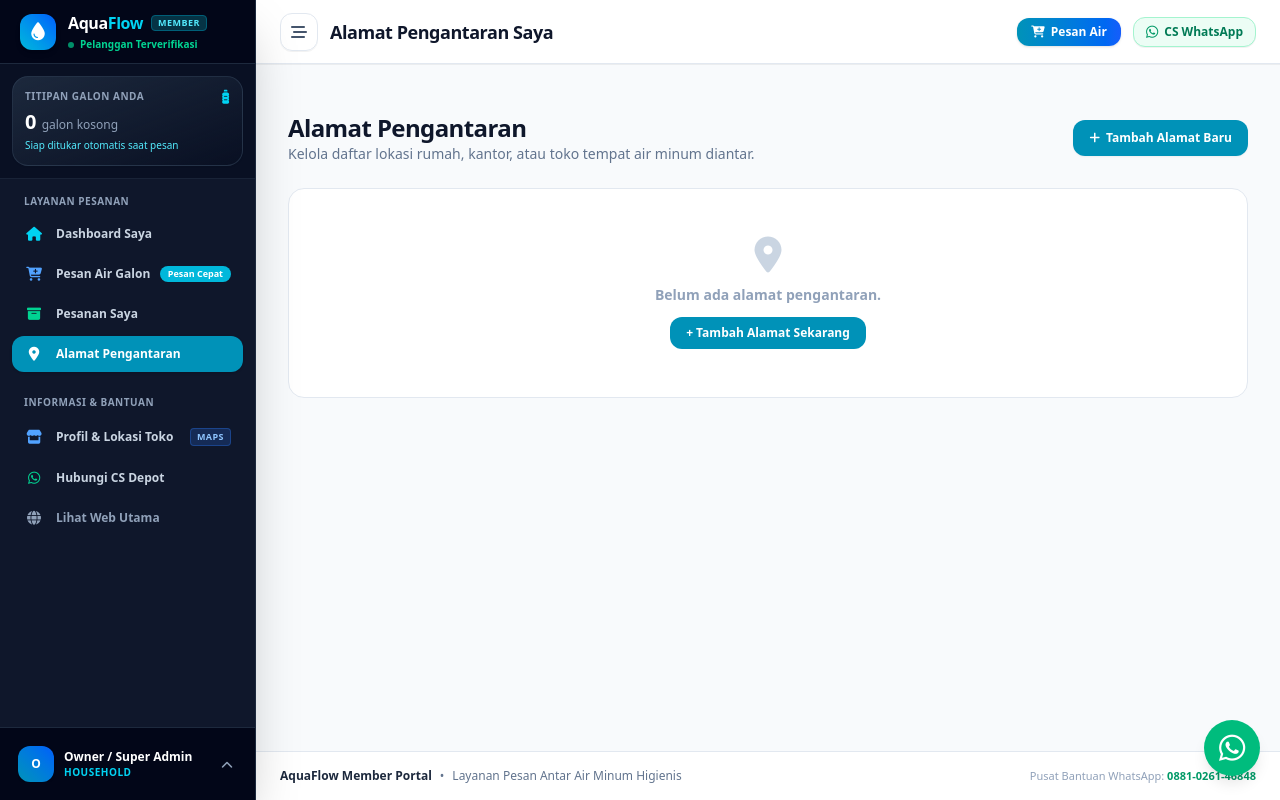
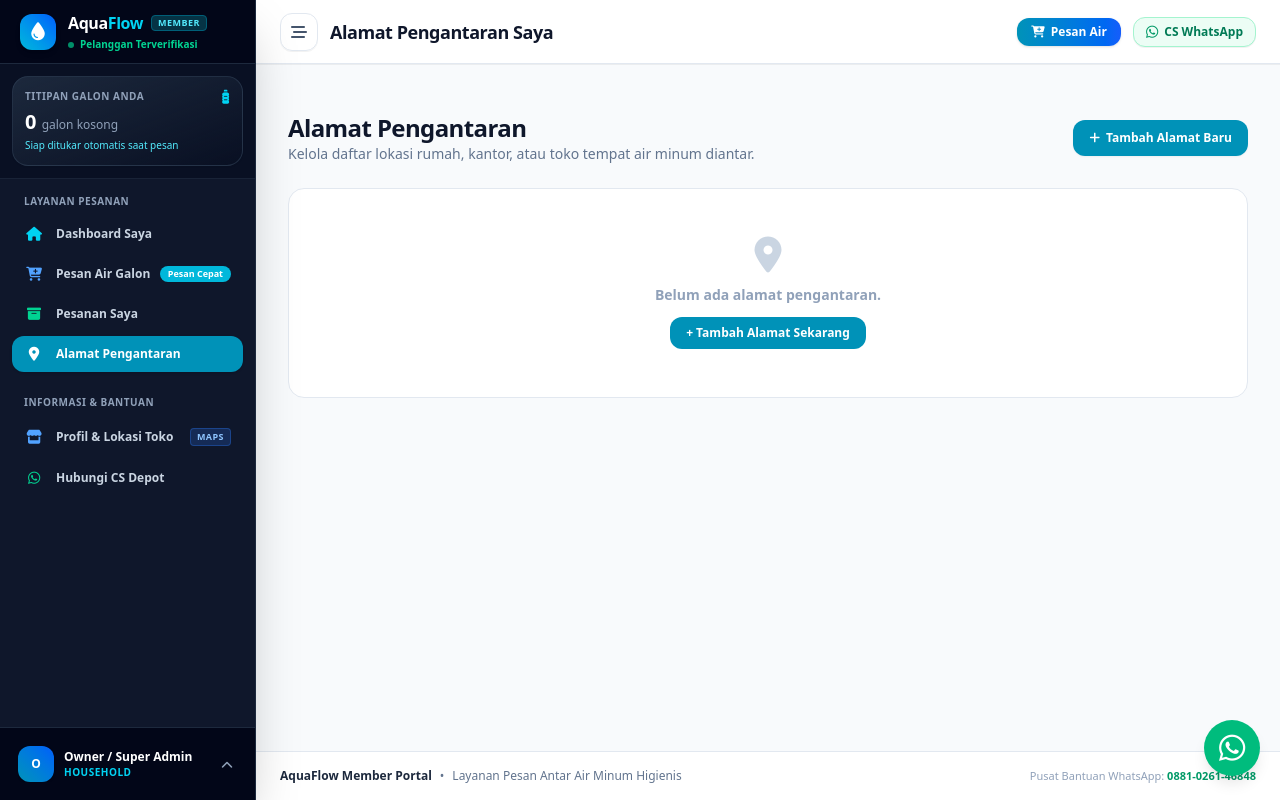
Before and after one commit to aldopandiangan998-art/water-delivery-management-system, a Laravel app: page /customer/addresses in a window 1280 px wide. Run offline with Laravel 12, Linux system fonts and the light colour scheme; a user stored in the database is signed in; data comes from the database, SQL or seed files in the repository; style sheets or scripts are compiled from the project's sources.

Commit message:
fix: remove lihat web utama menu from customer sidebar navigation

```diff
--- a/resources/views/layouts/customer.blade.php
+++ b/resources/views/layouts/customer.blade.php
@@ -170,12 +170,6 @@
                     <span>Hubungi CS Depot</span>
                 </a>
 
-                <!-- Visit Public Web -->
-                <a href="{{ route('home') }}" target="_blank"
-                   class="flex items-center px-3 py-2.5 rounded-xl text-slate-400 hover:bg-slate-800 hover:text-white transition duration-150">
-                    <i class="fa-solid fa-globe w-5 mr-3 text-center text-sm text-slate-400"></i>
-                    <span>Lihat Web Utama</span>
-                </a>
             </div>
 
         </nav>
```
